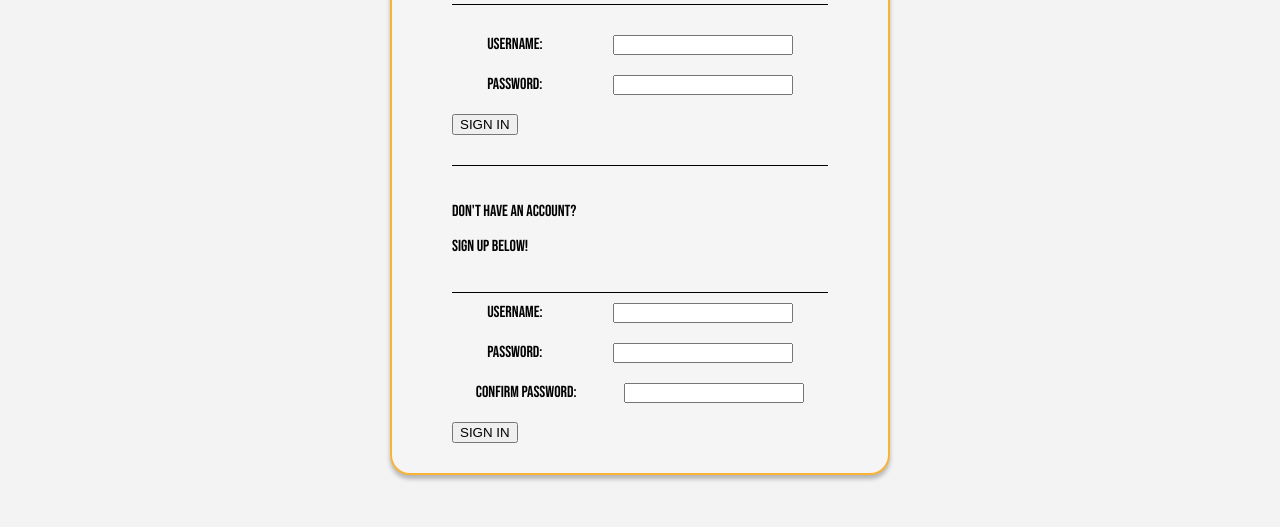
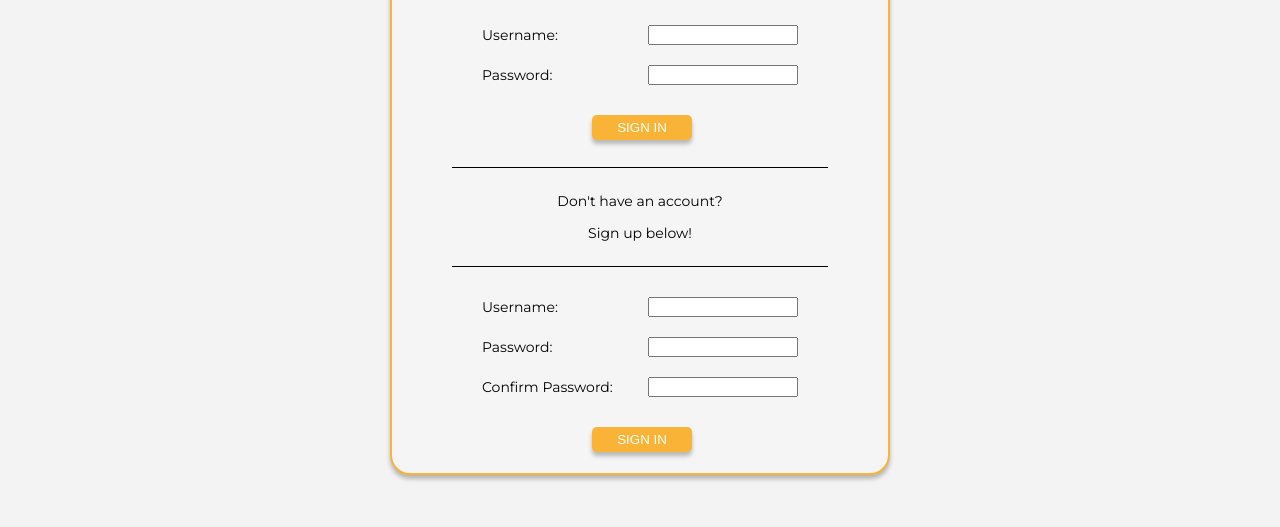
Before and after one commit to dnypham/ajax-project, a website: page index.html in a window 1280 px wide. Shown: the part 225-752 px from the top of the page. Drawn offline with Linux system fonts and the light colour scheme.

Commit message:
Create and style 'Sign In' view. #7

```diff
--- a/css/layout.css
+++ b/css/layout.css
@@ -24,16 +24,15 @@ body {
   margin: 0 120px;
 }
 
-.border-top-exi-users {
+/* .border-top-exi-users {
   border-top: 1px solid black;
-  padding-top: 20px;
 }
 
 .border-bottom-exi-users {
   border-bottom: 1px solid black;
   padding-bottom: 20px;
   padding-top: 20px;
-}
+} */
 
 .page-header {
   height: 50px;
--- a/css/styles.css
+++ b/css/styles.css
@@ -303,6 +303,8 @@
 }
 
 .sign-in {
+  font-family: 'Montserrat', sans-serif;
+  font-size: 14px;
   background-color: whitesmoke;
   width: 500px;
   height: 600px;
@@ -313,10 +315,12 @@
 }
 
 .sign-in h2 {
+  font-family: 'Bebas Neue', sans-serif;
   text-align: center;
   font-size: 72px;
   margin-top: 20px;
-  margin-bottom: 20px;
+  margin-bottom: 10px;
+  letter-spacing: 2px;
 }
 
 .existing-users {
@@ -325,17 +329,45 @@
 
 .sign-in label {
   display: flex;
-  justify-content: space-around;
+  justify-content: space-between;
   align-items: center;
+  padding: 0 30px;
 }
 
 .sign-in input {
-  width: 180px;
+  width: 150px;
   height: 20px;
 }
 
 .sign-in button {
-  margin: 0 auto;
+  width: 100px;
+  height: 25px;
+  background-color: #f9b437;
+  color: white;
+  border-radius: 5px;
+  box-shadow: 0 4px 4px rgba(0, 0, 0, 0.25);
+  border: none;
+  margin-left: 140px;
+  margin-top: 20px;
+}
+
+.sign-in p {
+  text-align: center;
+}
+
+.existing-users-container {
+  border-top: 1px solid black;
+  border-bottom: 1px solid black;
+  padding: 20px 0;
+}
+
+.new-users-container {
+  border-top: 1px solid black;
+  padding: 20px 0;
+}
+
+.sign-up-text-container {
+  padding: 10px 0;
 }
 
 /* ----------FOOTER---------- */
@@ -433,6 +465,11 @@
   cursor: pointer;
 }
 
+.sign-in button:hover {
+  cursor: pointer;
+  background-color: rgb(249, 180, 55, 0.8);
+}
+
 /* ----------MEDIA QUERIES---------- */
 
 @media only screen and (max-width: 1000px) {
--- a/index.html
+++ b/index.html
@@ -116,7 +116,7 @@
             <div class="column-full">
               <h2>SIGN UP</h2>
             </div>
-            <div class="column-full border-top-exi-users border-bottom-exi-users">
+            <div class="column-full existing-users-container">
               <div class="existing-users">
                 <label>Username:
                   <input type="text">
@@ -131,11 +131,11 @@
                 <button>SIGN IN</button>
               </div>
             </div>
-            <div class="column-full border-bottom-exi-users">
+            <div class="column-full sign-up-text-container">
               <p>Don't have an account?</p>
               <p>Sign up below!</p>
             </div>
-            <div class="column-full">
+            <div class="column-full new-users-container">
               <div class="existing-users">
                 <label>Username:
                   <input type="text">
```
